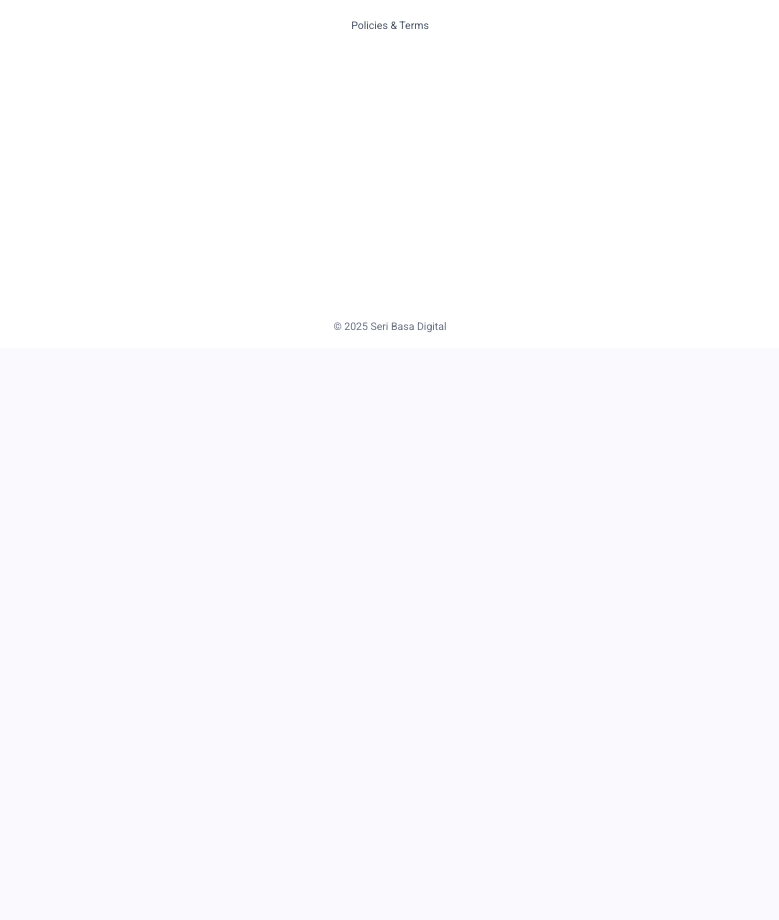
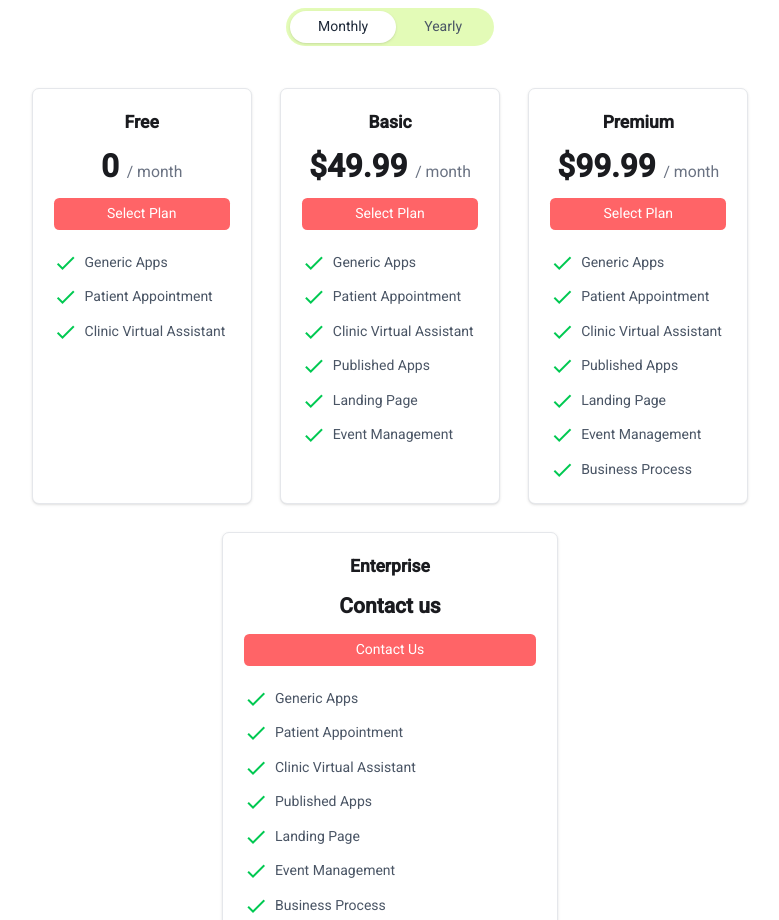
Before and after one commit to adeadi/angular-supabase, an Angular app in the folder webapp/: page / in a window 1280 px wide. Shown: the part 452-1372 px from the top of the page, without its empty margins (250-1029 px from the left). Before the commit the page ends 800 px from the top, so only its background shows below. Built offline with nearby package versions, Linux system fonts and the light colour scheme.

Commit message:
add pricing plan page

```diff
--- a/webapp/src/app/app.routes.ts
+++ b/webapp/src/app/app.routes.ts
@@ -1,11 +1,11 @@
 import { Routes } from '@angular/router';
 import { CustomerList } from './customer-list/customer-list';
 import {Login} from './login/login';
-import {Landing} from './landing/landing';
 import {Register} from './register/register';
+import {PricingPlan} from './pricing-plan/pricing-plan';
 
 export const routes: Routes = [
-  { path: '', component: Landing, },
+  { path: '', component: PricingPlan, },
   { path: 'customer', component: CustomerList, },
   { path: 'login', component: Login, },
   { path: 'register', component: Register, },
--- a/webapp/src/app/login/login.html
+++ b/webapp/src/app/login/login.html
@@ -32,6 +32,6 @@
 
   <div class="text-center text-sm text-gray-600 space-y-2">
     <a href="#" class="block hover:underline">Forgot Password?</a>
-    <span>Don't have an account? <a href="#" class="text-gray-700 hover:underline">Register</a></span>
+    <span>Don't have an account? <a href="/register" class="text-gray-700 hover:underline">Register</a></span>
   </div>
 </form>
--- /dev/null
+++ b/webapp/src/app/pricing-plan/pricing-plan.html
@@ -0,0 +1,140 @@
+<main>
+  <div class="bg-red-200/50 rounded-lg p-12 text-center my-8">
+    <img alt="Leaf logo" class="mx-auto mb-6 h-32" src="https://lh3.googleusercontent.com/aida-public/AB6AXuCEE0NaIiHysG2IrVB3aVZpr3diP_xsBxesdhRc2oAcLmdd9owWxMXh0p6CNnOUaGlze0pshL9Om7xWtsnScH5uBr6OfqaK9jeLHwfUGIVyhuKptAOU1IfR66tbGu9v2XhzDN7Wcl1tJPhXoJN_vRksBCKomy23pO00jTEn3Q3vwY8gaWq_mzJnl-caZjjSQiMSHMuAEHbEDPJqupVhUGatnYCJdoqJrY3TWR5m7P5LtrM3VgYY2mA62CxzSI3L9GbTnANUOHkfIS64"/>
+    <h2 class="text-4xl font-bold text-gray-800">Grow your digital medical practice with Kuala</h2>
+    <p class="text-gray-600 mt-4">Manage appointments, patients, and services effortlessly in one platform</p>
+  </div>
+  <div class="text-center my-12">
+    <h3 class="text-3xl font-bold">Choose Your Plan Before Registering an Account</h3>
+    <div class="mt-6 inline-flex bg-lime-200/70 p-1 rounded-full">
+      <button class="bg-white text-gray-800 px-8 py-2 rounded-full shadow">Monthly</button>
+      <button class="text-gray-600 px-8 py-2 rounded-full">Yearly</button>
+    </div>
+  </div>
+  <div class="grid grid-cols-1 md:grid-cols-2 lg:grid-cols-3 gap-8">
+    <div class="border border-gray-200 rounded-lg p-6 bg-white shadow-sm">
+      <h4 class="text-xl font-semibold">Free</h4>
+      <p class="text-4xl font-bold my-4">0 <span class="text-lg font-normal text-gray-500">/ month</span></p>
+      <button class="w-full bg-red-400 text-white py-2 rounded-md hover:bg-red-500" (click)="goToLogin()">Select Plan</button>
+      <ul class="mt-6 space-y-3">
+        <li class="flex items-center">
+          <span class="material-icons text-green-500">check</span>
+          <span class="ml-2 text-gray-600">Generic Apps</span>
+        </li>
+        <li class="flex items-center">
+          <span class="material-icons text-green-500">check</span>
+          <span class="ml-2 text-gray-600">Patient Appointment</span>
+        </li>
+        <li class="flex items-center">
+          <span class="material-icons text-green-500">check</span>
+          <span class="ml-2 text-gray-600">Clinic Virtual Assistant</span>
+        </li>
+      </ul>
+    </div>
+    <div class="border border-gray-200 rounded-lg p-6 bg-white shadow-sm">
+      <h4 class="text-xl font-semibold">Basic</h4>
+      <p class="text-4xl font-bold my-4">$49.99 <span class="text-lg font-normal text-gray-500">/ month</span></p>
+      <button class="w-full bg-red-400 text-white py-2 rounded-md hover:bg-red-500" (click)="goToLogin()">Select Plan</button>
+      <ul class="mt-6 space-y-3">
+        <li class="flex items-center">
+          <span class="material-icons text-green-500">check</span>
+          <span class="ml-2 text-gray-600">Generic Apps</span>
+        </li>
+        <li class="flex items-center">
+          <span class="material-icons text-green-500">check</span>
+          <span class="ml-2 text-gray-600">Patient Appointment</span>
+        </li>
+        <li class="flex items-center">
+          <span class="material-icons text-green-500">check</span>
+          <span class="ml-2 text-gray-600">Clinic Virtual Assistant</span>
+        </li>
+        <li class="flex items-center">
+          <span class="material-icons text-green-500">check</span>
+          <span class="ml-2 text-gray-600">Published Apps</span>
+        </li>
+        <li class="flex items-center">
+          <span class="material-icons text-green-500">check</span>
+          <span class="ml-2 text-gray-600">Landing Page</span>
+        </li>
+        <li class="flex items-center">
+          <span class="material-icons text-green-500">check</span>
+          <span class="ml-2 text-gray-600">Event Management</span>
+        </li>
+      </ul>
+    </div>
+    <div class="border border-gray-200 rounded-lg p-6 bg-white shadow-sm">
+      <h4 class="text-xl font-semibold">Premium</h4>
+      <p class="text-4xl font-bold my-4">$99.99 <span class="text-lg font-normal text-gray-500">/ month</span></p>
+      <button class="w-full bg-red-400 text-white py-2 rounded-md hover:bg-red-500" (click)="goToLogin()">Select Plan</button>
+      <ul class="mt-6 space-y-3">
+        <li class="flex items-center">
+          <span class="material-icons text-green-500">check</span>
+          <span class="ml-2 text-gray-600">Generic Apps</span>
+        </li>
+        <li class="flex items-center">
+          <span class="material-icons text-green-500">check</span>
+          <span class="ml-2 text-gray-600">Patient Appointment</span>
+        </li>
+        <li class="flex items-center">
+          <span class="material-icons text-green-500">check</span>
+          <span class="ml-2 text-gray-600">Clinic Virtual Assistant</span>
+        </li>
+        <li class="flex items-center">
+          <span class="material-icons text-green-500">check</span>
+          <span class="ml-2 text-gray-600">Published Apps</span>
+        </li>
+        <li class="flex items-center">
+          <span class="material-icons text-green-500">check</span>
+          <span class="ml-2 text-gray-600">Landing Page</span>
+        </li>
+        <li class="flex items-center">
+          <span class="material-icons text-green-500">check</span>
+          <span class="ml-2 text-gray-600">Event Management</span>
+        </li>
+        <li class="flex items-center">
+          <span class="material-icons text-green-500">check</span>
+          <span class="ml-2 text-gray-600">Business Process</span>
+        </li>
+      </ul>
+    </div>
+  </div>
+  <div class="border border-gray-200 rounded-lg p-6 bg-white shadow-sm my-8 mx-auto max-w-sm">
+    <h4 class="text-xl font-semibold">Enterprise</h4>
+    <p class="text-2xl font-bold my-4">Contact us</p>
+    <button class="w-full bg-red-400 text-white py-2 rounded-md hover:bg-red-500" (click)="goToLogin()">Contact Us</button>
+    <ul class="mt-6 space-y-3">
+      <li class="flex items-center">
+        <span class="material-icons text-green-500">check</span>
+        <span class="ml-2 text-gray-600">Generic Apps</span>
+      </li>
+      <li class="flex items-center">
+        <span class="material-icons text-green-500">check</span>
+        <span class="ml-2 text-gray-600">Patient Appointment</span>
+      </li>
+      <li class="flex items-center">
+        <span class="material-icons text-green-500">check</span>
+        <span class="ml-2 text-gray-600">Clinic Virtual Assistant</span>
+      </li>
+      <li class="flex items-center">
+        <span class="material-icons text-green-500">check</span>
+        <span class="ml-2 text-gray-600">Published Apps</span>
+      </li>
+      <li class="flex items-center">
+        <span class="material-icons text-green-500">check</span>
+        <span class="ml-2 text-gray-600">Landing Page</span>
+      </li>
+      <li class="flex items-center">
+        <span class="material-icons text-green-500">check</span>
+        <span class="ml-2 text-gray-600">Event Management</span>
+      </li>
+      <li class="flex items-center">
+        <span class="material-icons text-green-500">check</span>
+        <span class="ml-2 text-gray-600">Business Process</span>
+      </li>
+      <li class="flex items-center">
+        <span class="material-icons text-green-500">check</span>
+        <span class="ml-2 text-gray-600">Enterprise Business Process</span>
+      </li>
+    </ul>
+  </div>
+</main>
--- /dev/null
+++ b/webapp/src/app/pricing-plan/pricing-plan.ts
@@ -0,0 +1,18 @@
+import { Component } from '@angular/core';
+import {Router} from '@angular/router';
+
+@Component({
+  selector: 'app-pricing-plan',
+  imports: [],
+  templateUrl: './pricing-plan.html',
+  styleUrl: './pricing-plan.css'
+})
+export class PricingPlan {
+
+  constructor(private router: Router) { }
+
+  goToLogin(): void {
+    this.router.navigate(['/login']);
+  }
+
+}
```
Also changed, not shown: webapp/src/app/pricing-plan/pricing-plan.css (added).
